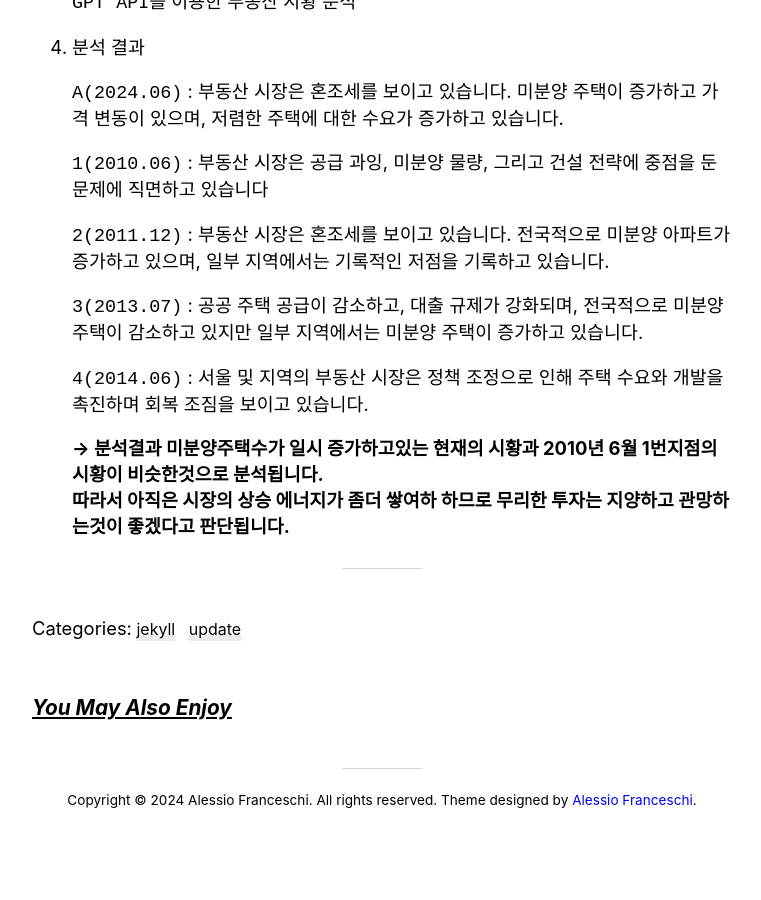
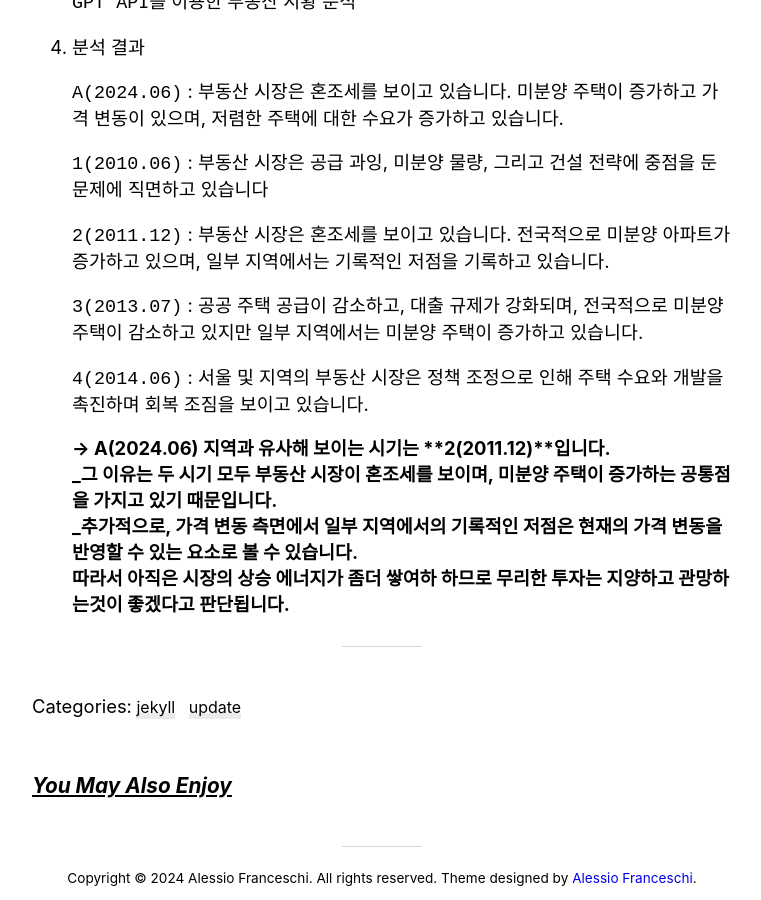
Before and after one commit to Timeleeh/skkufinal.github.io, a Jekyll site: the page built from _posts/2024-06-18-미분양 주택수와 주택가격 상관관계.md, in a window 1280 px wide and 900 px high, scrolled down 2038 px. Shown: the whole window, without its empty margins (258-1019 px from the left). Built offline with Jekyll 4.4.1, drawn with Linux system fonts in a browser that asks for light colours; nearby versions of some CDN libraries; comment, search, counter and statistics services are not loaded; before the commit the page ends 2860 px from its top, so only the background shows below that.

Commit message:
Update 2024-06-18-미분양 주택수와 주택가격 상관관계.md

```diff
--- a/_posts/2024-06-18-미분양 주택수와 주택가격 상관관계.md
+++ b/_posts/2024-06-18-미분양 주택수와 주택가격 상관관계.md
@@ -66,5 +66,7 @@ categories: jekyll update
 
    `4(2014.06)` : 서울 및 지역의 부동산 시장은 정책 조정으로 인해 주택 수요와 개발을 촉진하며 회복 조짐을 보이고 있습니다.
 
-   __→ 분석결과 미분양주택수가 일시 증가하고있는 현재의 시황과 2010년 6월 1번지점의 시황이 비슷한것으로 분석됩니다.__<br>
+   __→ A(2024.06) 지역과 유사해 보이는 시기는 **2(2011.12)**입니다.__<br>
+   ___그 이유는 두 시기 모두 부동산 시장이 혼조세를 보이며, 미분양 주택이 증가하는 공통점을 가지고 있기 때문입니다.__<br>
+   ___추가적으로, 가격 변동 측면에서 일부 지역에서의 기록적인 저점은 현재의 가격 변동을 반영할 수 있는 요소로 볼 수 있습니다.__<br>
      __따라서 아직은 시장의 상승 에너지가 좀더 쌓여하 하므로 무리한 투자는 지양하고 관망하는것이 좋겠다고 판단됩니다.__
```
